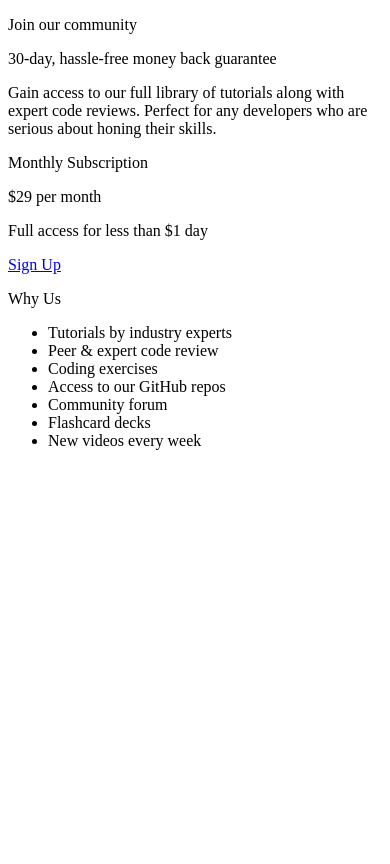
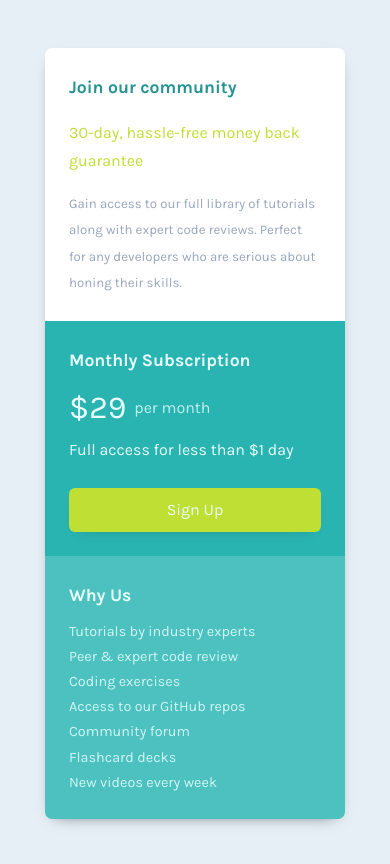
Before and after one commit to yojeremiah/frontend-mentor, a plain HTML site: page single-price-grid-component/index.html in a window 390 px wide. Drawn offline with nearby package versions, Linux system fonts and the light colour scheme; files that its build step writes are made by us from their sources.

Commit message:
Add mobile styles

```diff
--- a/single-price-grid-component/index.html
+++ b/single-price-grid-component/index.html
@@ -12,6 +12,11 @@
     />
 
     <title>Frontend Mentor | Single Price Grid Component</title>
+
+    <link
+      href="https://fonts.googleapis.com/css2?family=Karla:wght@400;700&display=swap"
+      rel="stylesheet"
+    />
 
     <link rel="stylesheet" href="styles.css" />
   </head>
@@ -31,7 +36,8 @@
       <section class="subscription">
         <p class="title">Monthly Subscription</p>
         <p class="subscription-price-text">
-          <span class="price">$29</span> per month
+          <span class="price">$29</span>
+          <span class="per-month">per month</span>
         </p>
         <p class="subscription-text">Full access for less than $1 day</p>
         <a href="#" class="signup">Sign Up</a>
--- a/single-price-grid-component/styles.scss
+++ b/single-price-grid-component/styles.scss
@@ -0,0 +1,130 @@
+// Variables
+$cyan: hsl(179, 60%, 36%);
+$yellow: hsl(71, 73%, 54%);
+$grey: hsl(204, 43%, 93%);
+$bluegrey: hsl(218, 22%, 67%);
+$font-stack: 16px/1.75 'Karla', sans-serif;
+
+// General & Utilities
+* {
+  margin: 0;
+  padding: 0;
+  box-sizing: border-box;
+}
+
+body {
+  background-color: $grey;
+  font: $font-stack;
+  min-height: 100vh;
+}
+
+ul {
+  list-style: none;
+}
+
+a {
+  color: inherit;
+  text-decoration: none;
+  display: block;
+
+  :visited {
+    color: inherit;
+  }
+}
+
+section {
+  padding: 1.5rem;
+}
+
+.title {
+  font-weight: 700;
+  font-size: 1.1rem;
+}
+
+// Grid Wrapper
+.grid-wrapper {
+  border-radius: 7px;
+  box-shadow: 0px 5px 15px -10px rgba(0, 0, 0, 0.75);
+  background-color: #fff;
+  max-width: 300px;
+  margin: 3rem auto;
+}
+
+// Join Section
+.join {
+  .title {
+    color: $cyan;
+  }
+
+  &-tagline {
+    color: $yellow;
+    margin: 1rem 0;
+  }
+
+  &-text {
+    color: $bluegrey;
+    font-size: 0.83rem;
+    line-height: 2;
+  }
+}
+
+// Subscription Section
+.subscription {
+  background-color: #29b4b1;
+  color: #e7ffff;
+
+  &-price-text {
+    margin-top: 0.25rem;
+    display: flex;
+    align-items: center;
+
+    .price {
+      font-size: 2rem;
+      padding-right: 0.5rem;
+    }
+
+    .per-month {
+      opacity: 0.8;
+    }
+  }
+
+  &-text {
+    margin-bottom: 1.5rem;
+  }
+}
+
+.signup {
+  background-color: $yellow;
+  padding: 0.5rem;
+  border-radius: 6px;
+  text-align: center;
+  color: inherit;
+  box-shadow: 0px 5px 15px -10px rgba(0, 0, 0, 0.3);
+
+  &:hover {
+    cursor: pointer;
+    background-color: hsla(71, 71%, 54%, 0.9);
+  }
+}
+// About Section
+.about {
+  background-color: #29b4b2d3;
+  color: #e7ffff;
+  border-bottom-left-radius: 7px;
+  border-bottom-right-radius: 7px;
+
+  .title {
+    margin-bottom: 0.5rem;
+  }
+
+  &-list {
+    font-size: 0.9rem;
+    opacity: 0.85;
+  }
+}
+
+.info-list {
+  font-size: 0.8rem;
+}
+
+// Media Queries
```
Also changed, not shown: single-price-grid-component/styles.css (added).
